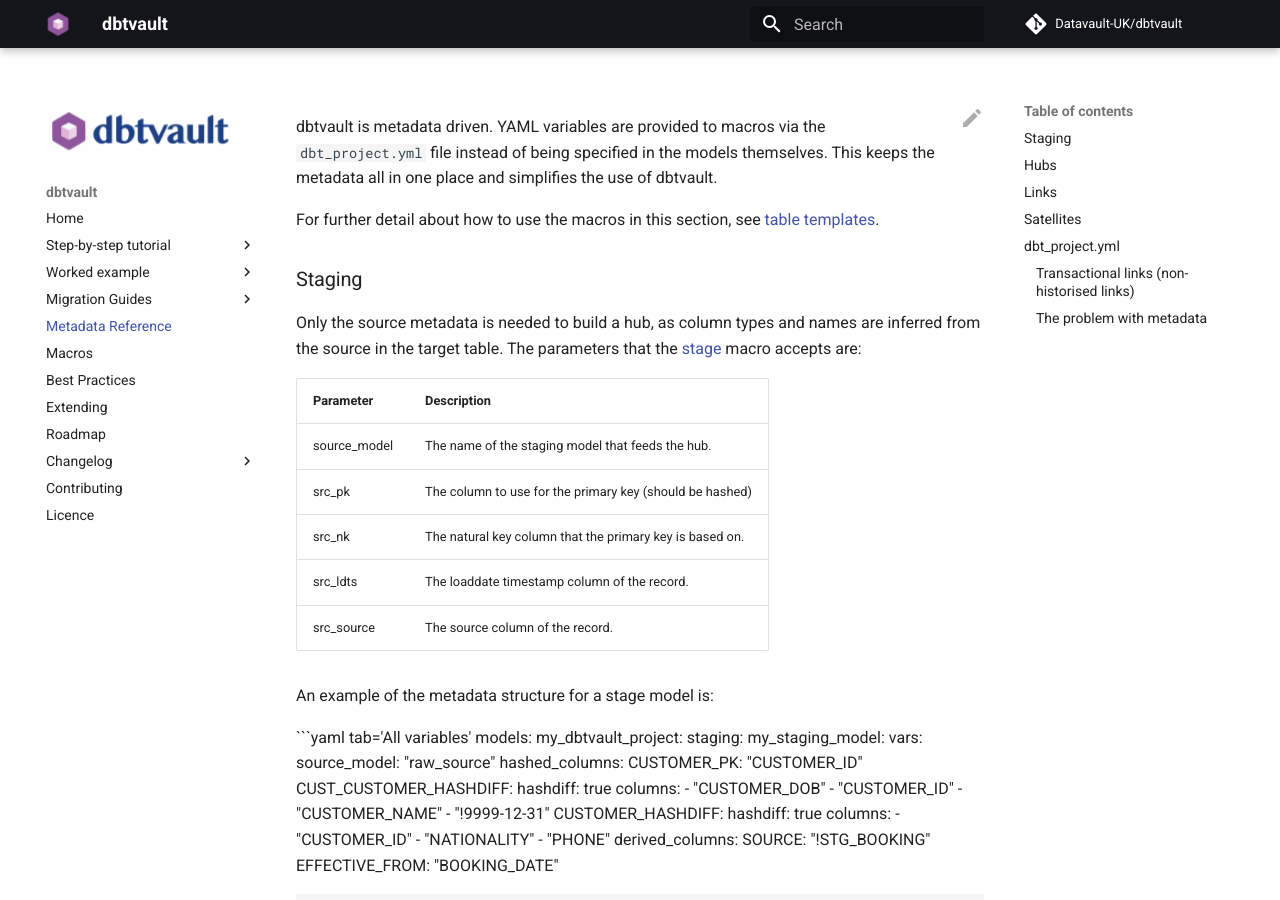
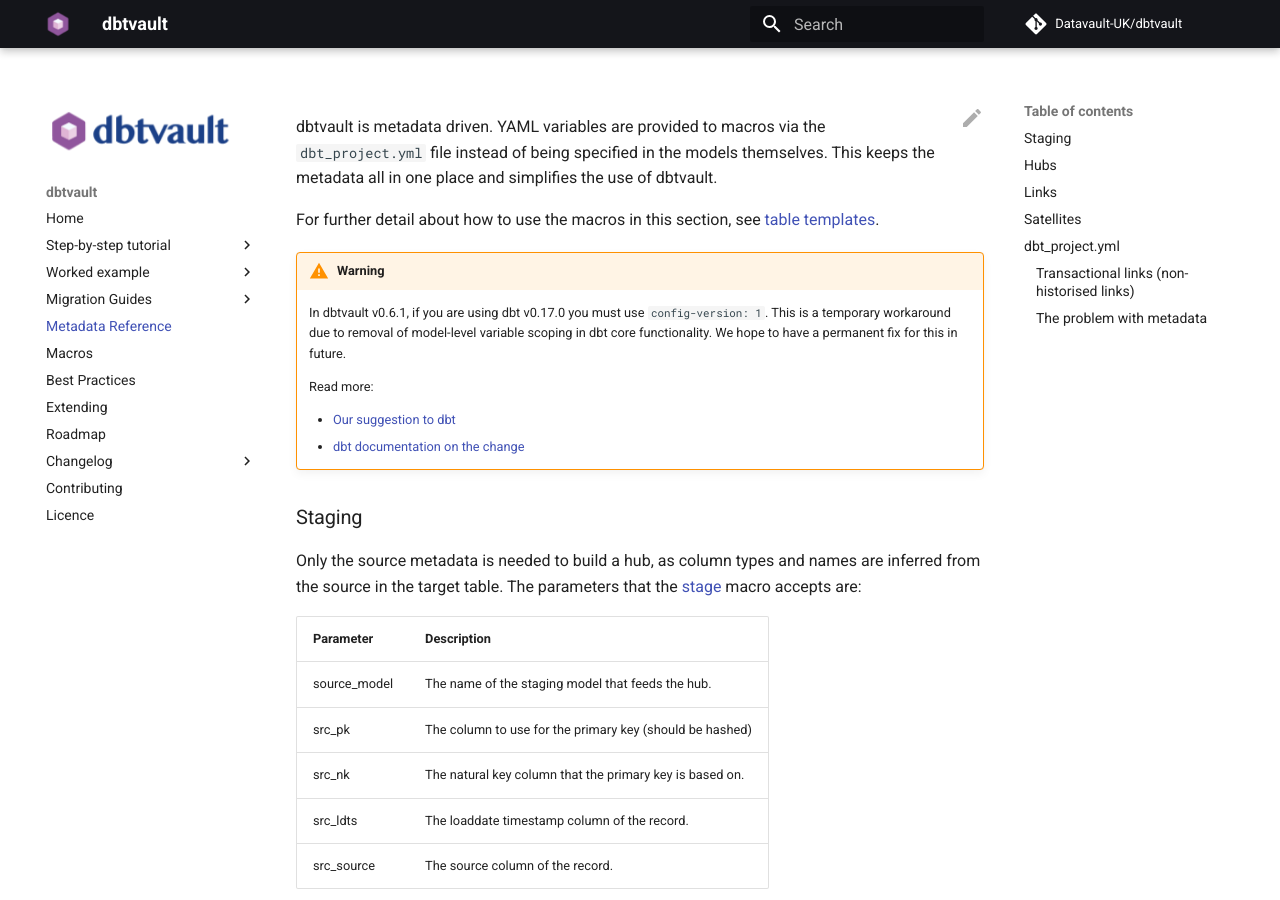
Before and after one commit to Datavault-UK/automate-dv-docs, an MkDocs documentation site: the page built from docs/metadata.md, in a window 1280 px wide and 900 px high. Built offline with MkDocs 1.6.1 and Material for MkDocs 9.7.7, drawn with Linux system fonts in a browser that asks for light colours; comment, search, counter and statistics services are not loaded.

Commit message:
Updated docs for 0.6.1

```diff
--- a/docs/metadata.md
+++ b/docs/metadata.md
@@ -2,6 +2,17 @@
 the models themselves. This keeps the metadata all in one place and simplifies the use of dbtvault.
 
 For further detail about how to use the macros in this section, see [table templates](macros.md#table-templates).
+
+!!! warning
+    In dbtvault v0.6.1, if you are using dbt v0.17.0 you must use `config-version: 1`.
+    This is a temporary workaround due to removal of model-level variable scoping in dbt core functionality.
+    We hope to have a permanent fix for this in future.
+
+    Read more:
+
+    - [Our suggestion to dbt](https://github.com/fishtown-analytics/dbt/issues/2377)
+    - [dbt documentation on the change](https://docs.getdbt.com/docs/guides/migration-guide/upgrading-to-0-17-0/#better-variable-scoping-semantics)
+
 
 ### Staging
 
```
Also changed, not shown: docs/roadmap.md (+0 -1 lines).
